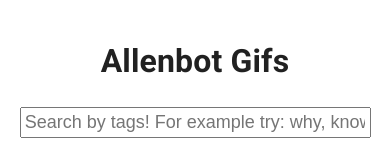
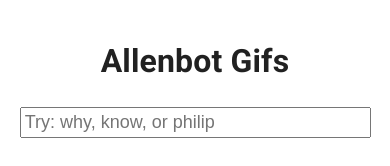
Before and after one commit to kaizacorp/allenbot, a React (Create React App) app: page / in a window 390 px wide. Shown: the top 166 px of the page. Built offline with nearby package versions, Linux system fonts and the light colour scheme.

Commit message:
shorten prompt to user for better mobile ux

```diff
--- a/src/components/GifsFilter.jsx
+++ b/src/components/GifsFilter.jsx
@@ -17,7 +17,7 @@ const GifsFilter = () => {
     return (
     <Input
         type="text"
-        placeholder="Search by tags! For example try: why, know, or philip"
+        placeholder="Try: why, know, or philip"
         value={query}
         onChange={(evt) => dispatch(
             {
```
